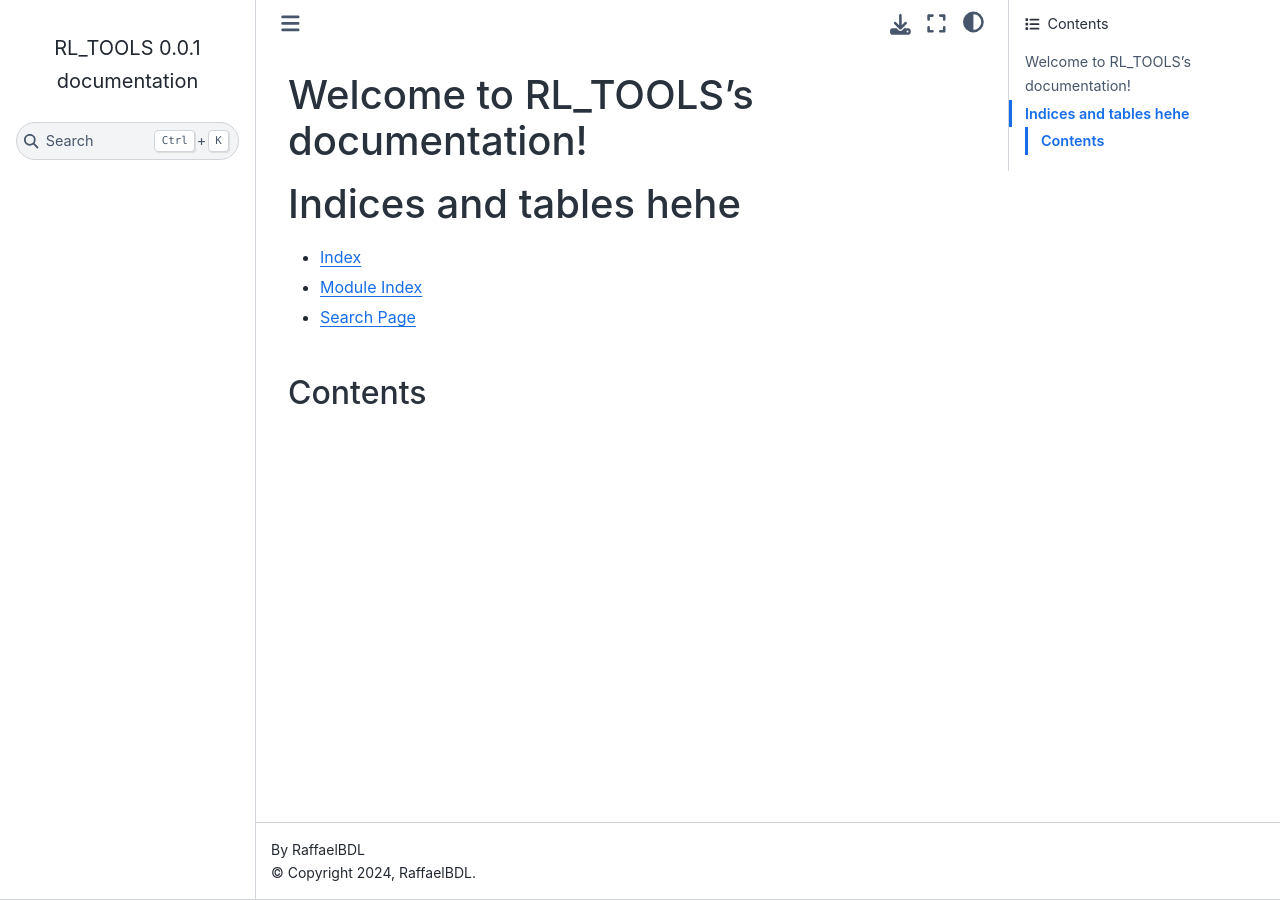
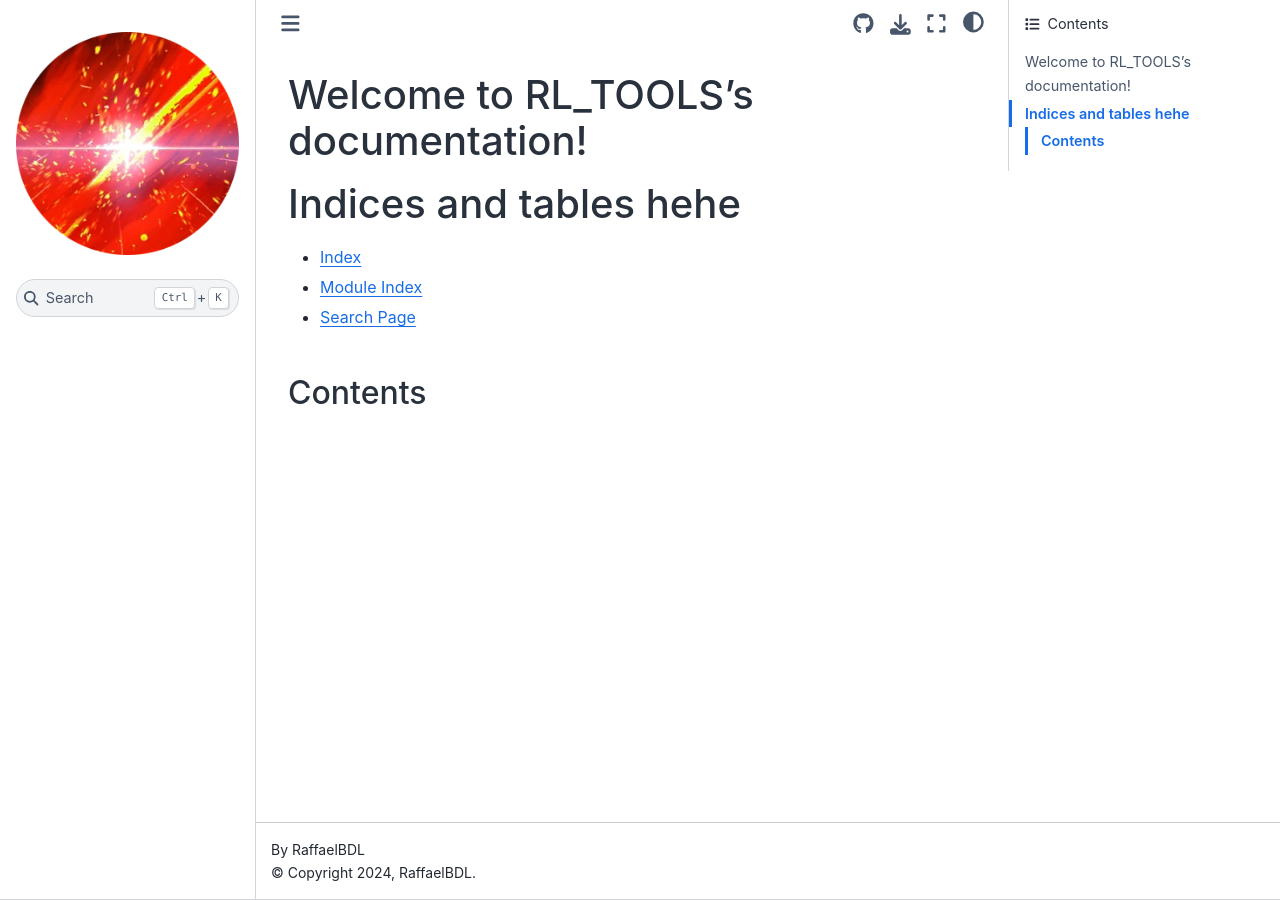
Before and after one commit to Raffaelbdl/kitae, a Sphinx documentation site: the page built from docs/source/index.rst, in a window 1280 px wide. Built offline with Sphinx 7.4.7 and the Sphinx Book theme 1.1.4, drawn with Linux system fonts in a browser that asks for light colours; pages that are not in the unit, such as notebooks, are missing from menus.

Commit message:
Update sphinx config

```diff
--- a/docs/source/conf.py
+++ b/docs/source/conf.py
@@ -6,7 +6,7 @@
 # -- Project information -----------------------------------------------------
 # https://www.sphinx-doc.org/en/master/usage/configuration.html#project-information
 
-project = "RL_TOOLS"
+project = "Kitae"
 copyright = "2024, RaffaelBDL"
 author = "RaffaelBDL"
 release = "0.0.1"
@@ -14,10 +14,18 @@
 # -- General configuration ---------------------------------------------------
 # https://www.sphinx-doc.org/en/master/usage/configuration.html#general-configuration
 
-extensions = []
+extensions = [
+    "sphinx.ext.autodoc",
+    "sphinx.ext.autosummary",
+    "sphinx.ext.napoleon",
+    "sphinx_design",
+    "myst_parser",
+]
 
 templates_path = ["_templates"]
 exclude_patterns = []
+
+source_suffix = [".rst", ".md"]
 
 
 # -- Options for HTML output -------------------------------------------------
@@ -25,8 +33,16 @@
 
 html_theme = "sphinx_book_theme"
 html_static_path = ["_static"]
+html_css_files = ["css/theme.css"]
 
-extensions = ["sphinx.ext.autodoc", "sphinx.ext.autosummary", "sphinx.ext.napoleon"]
+html_logo = "_static/images/sword.png"
+html_favicon = "_static/images/sword.png"
+
+html_theme_options = {
+    "repository_url": "https://github.com/raffaelbdl/kitae",
+    "use_repository_button": True,  # add a 'link to repository' button
+}
+
 
 # If extensions (or modules to document with autodoc) are in another directory,
 # add these directories to sys.path here.
```
